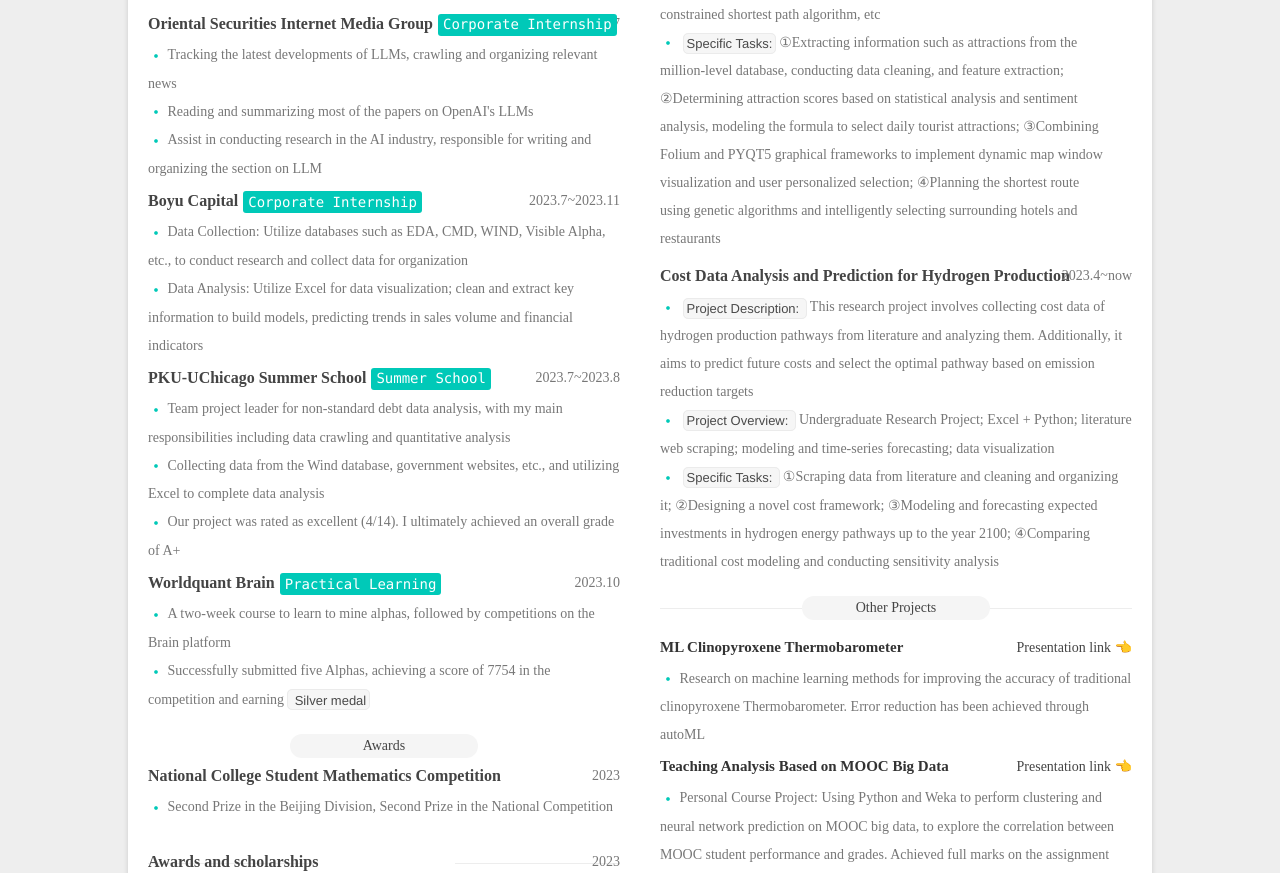
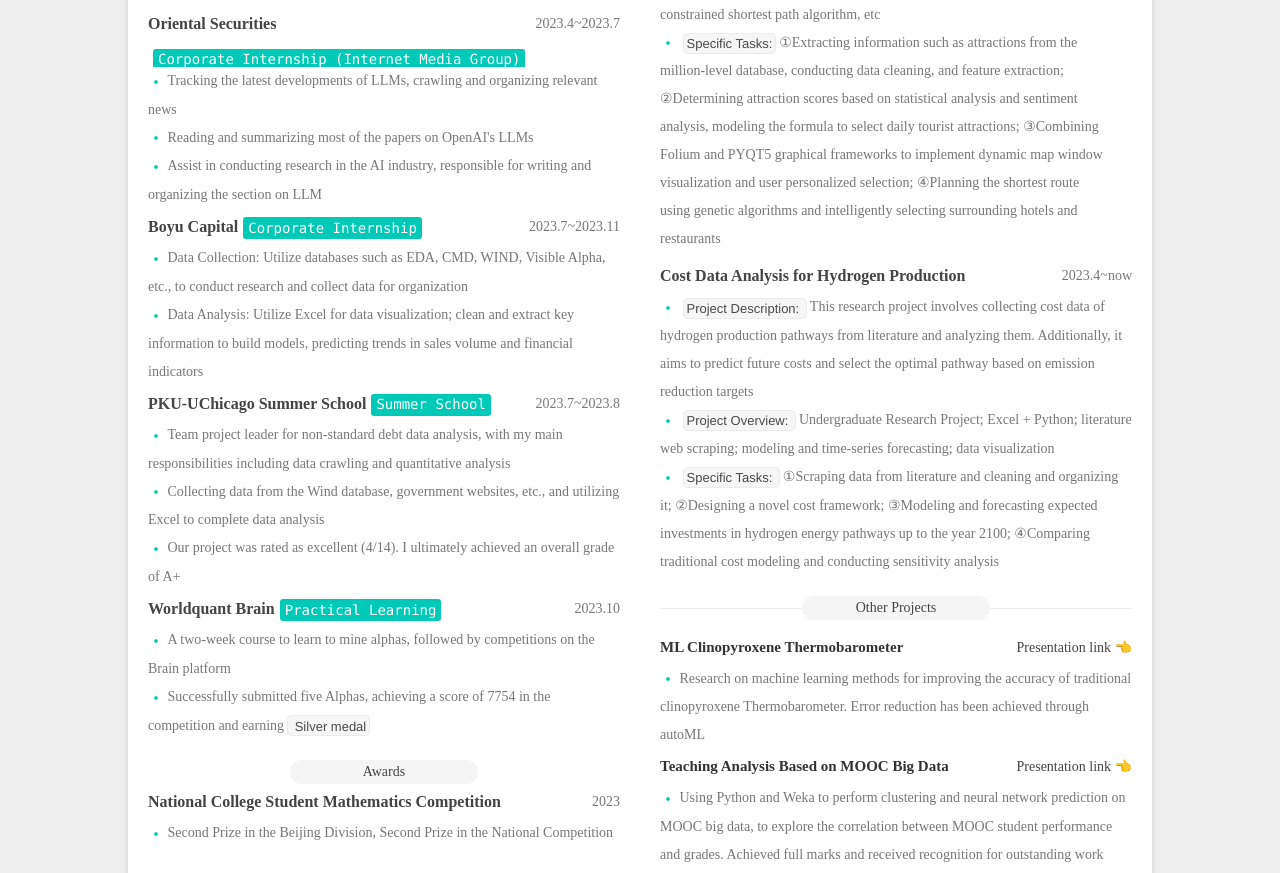
Before and after one commit to laokaoya/resume-eng, a plain HTML site: page index.html in a window 1280 px wide. Shown: the part 819-1692 px from the top of the page. Drawn offline with Linux system fonts and the light colour scheme.

Commit message:
Update index.html

```diff
--- a/index.html
+++ b/index.html
@@ -246,10 +246,10 @@
             <div class="item">
               <header class="item-hd clearfix">
                 <h3 class="item-name">
-                  Oriental Securities Internet Media Group</h3>
+                  Oriental Securities </h3>
                 <span class="item-time">2023.4~2023.7</span>
                 <a class="btn btn-1 item-more" href="https://www.dfzq.com.cn" target="_blank" title="Practical experience">
-                  Corporate Internship
+                  Corporate Internship (Internet Media Group)
                 </a>
               </header>
               <main class="item-bd">
@@ -564,7 +564,7 @@
 
             <div class="works-item">
               <header class="item-hd clearfix">
-                <h3 class="item-name"> Cost Data Analysis and Prediction for Hydrogen Production</h3>
+                <h3 class="item-name"> Cost Data Analysis for Hydrogen Production</h3>
                 <span class="item-time">2023.4~now</span>
               </header>
               <!---
@@ -668,7 +668,7 @@
               <div class="item-hd clearfix">
                 <p class="section-content">
                   <i class="iconfont icon-dot"></i>
-                  Personal Course Project: Using Python and Weka to perform clustering and neural network prediction on MOOC big data, to explore the correlation between MOOC student performance and grades. Achieved full marks on the assignment and received recognition for outstanding work
+                  Using Python and Weka to perform clustering and neural network prediction on MOOC big data, to explore the correlation between MOOC student performance and grades. Achieved full marks and received recognition for outstanding work
                 </p>
               </div>
             </div>
```
